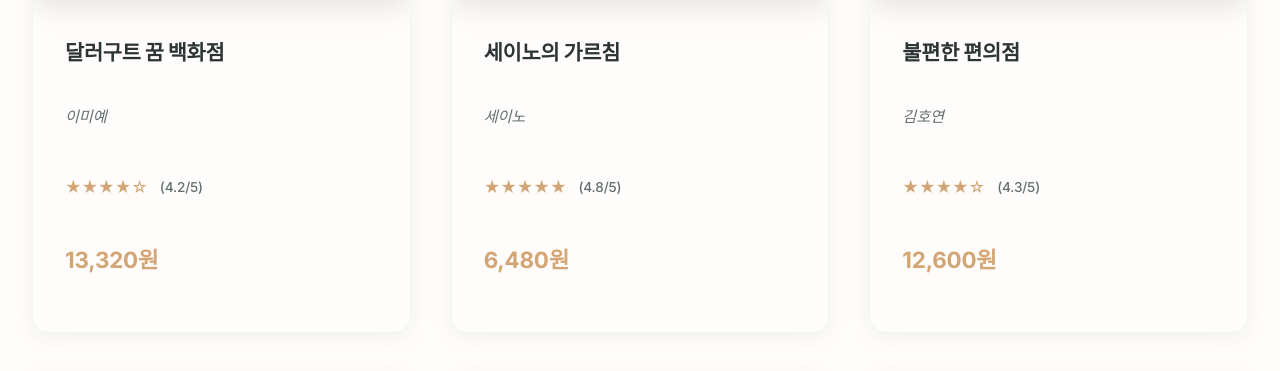
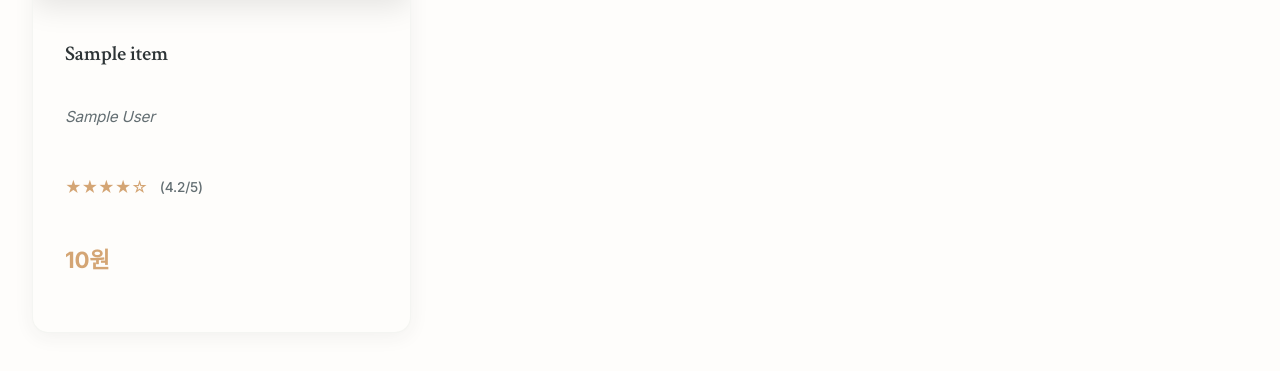
Before and after one commit to crok130/book_store, a Java web app: template finalproject/src/main/webapp/WEB-INF/views/index.jsp in a window 1280 px wide. Shown: the part 3548-3919 px from the top of the page. Run offline with Spring Boot 4, a stand-in JSP engine, Linux system fonts and the light colour scheme; the template is opened without the code that fills it: most values are stand-ins (such as "Sample title", 1, 10 or a date in 2020); grey boxes marked "Sample" are stand-in pictures; the project's own start-up code is not run, and a stand-in starts its controllers and pages; some of the project's set-up classes (security, data sources, template engines, error pages and the like) are left out, and stand-ins take their place.

Commit message:
feat : #34 - 아직 구현 미완성

```diff
--- a/finalproject/src/main/java/net/koreate/bookstore/board/service/BoardServiceImpl.java
+++ b/finalproject/src/main/java/net/koreate/bookstore/board/service/BoardServiceImpl.java
@@ -7,12 +7,14 @@ import java.util.Map;
 import org.springframework.stereotype.Service;
 
 import lombok.RequiredArgsConstructor;
+import lombok.extern.slf4j.Slf4j;
 import net.koreate.bookstore.board.dao.BoardDAO;
 import net.koreate.bookstore.common.utils.Criteria;
 import net.koreate.bookstore.vo.NewBookVO;
 
 @Service
 @RequiredArgsConstructor
+@Slf4j
 public class BoardServiceImpl implements BoardService{
 
 	private final BoardDAO dao;
@@ -24,8 +26,7 @@ public class BoardServiceImpl implements BoardService{
 
 	@Override
 	public NewBookVO readBoard(int newbook_num) throws Exception {
-		// TODO Auto-generated method stub
-		return null;
+		return dao.read(newbook_num);
 	}
 
 	@Override
--- a/finalproject/src/main/java/net/koreate/bookstore/common/utils/FileUtils.java
+++ b/finalproject/src/main/java/net/koreate/bookstore/common/utils/FileUtils.java
@@ -54,8 +54,8 @@ public class FileUtils {
 		System.out.println(formatName);
 
 		if(MediaUtils.getMediaType(formatName) != null) {
-			// 이미지 파일
-			uploadFileName = makeThumbnail(realPath,datePath,uploadFileName);
+			// 이미지 파일 - 원본 이미지 사용
+			uploadFileName = originalUploadFileName;
 		}else {
 			uploadFileName = originalUploadFileName;
 		}
@@ -90,7 +90,7 @@ public class FileUtils {
 			= Scalr.resize(image,
 					Scalr.Method.AUTOMATIC,		// 고정 크기에 따른 상대 크기
 					Scalr.Mode.FIT_TO_HEIGHT,	// 높이를 고정 크기로 지정
-					100);						// 높이는 100px , 너비는 비율에 따라 자동으로 조절
+					300);						// 높이는 300px , 너비는 비율에 따라 자동으로 조절
 		String thumbnailImage
 			= realPath+datePath+File.separator+"s_"+savedName;
 		String ext = savedName.substring(
--- a/finalproject/src/main/java/net/koreate/bookstore/HomeController.java
+++ b/finalproject/src/main/java/net/koreate/bookstore/home/controller/HomeController.java
@@ -1,4 +1,4 @@
-package net.koreate.bookstore;
+package net.koreate.bookstore.home.controller;
 
 import java.util.ArrayList;
 import java.util.List;
--- /dev/null
+++ b/finalproject/src/main/java/net/koreate/bookstore/home/service/HomeService.java
@@ -0,0 +1,5 @@
+package net.koreate.bookstore.home.service;
+
+public interface HomeService {
+
+}
--- a/finalproject/src/main/webapp/WEB-INF/views/index.jsp
+++ b/finalproject/src/main/webapp/WEB-INF/views/index.jsp
@@ -1,6 +1,6 @@
 <%@ page language="java" contentType="text/html; charset=UTF-8"
     pageEncoding="UTF-8"%>
-
+<%@ taglib prefix="c" uri="http://java.sun.com/jsp/jstl/core"%>
     <jsp:include page="common/header.jsp"/>
 
         <section class="search-section">
@@ -19,6 +19,7 @@
             </div>
           </div>
         </section>
+
 
         <section class="recommended-section">
           <div class="container">
@@ -142,107 +143,27 @@
             <h2 class="section-title">독자들의 사랑</h2>
             <p class="section-subtitle">시간이 흘러도 변하지 않는 가치를 인정받은 작품들</p>
             <div class="books-grid">
-              <div class="book-card">
-                <img
-                  src="https://images.unsplash.com/photo-1543002588-bfa74002ed7e?w=400&h=600&fit=crop&crop=face"
-                  alt="달러구트 꿈 백화점"
-                  class="book-image"
-                />
+            <c:forEach var="book" items="${list}">
+               <div class="book-card" onclick="location.href='board/detail?num=${book.newbook_num}'">
+
+                    <img
+                      src="${pageContext.request.contextPath}/img${book.newbook_img}"
+                      alt="${book.newbook_title}"
+                      class="book-image"
+
+                    />
                 <div class="book-info">
-                  <h3 class="book-title">달러구트 꿈 백화점</h3>
-                  <p class="book-author">이미예</p>
+                  <h3 class="book-title">${book.newbook_title}</h3>
+                  <p class="book-author">${book.newbook_author}</p>
                   <div class="book-rating">
                     <span class="stars">★★★★☆</span>
                     <span class="rating-text">(4.2/5)</span>
                   </div>
-                  <div class="book-price">13,320원</div>
-                </div>
-              </div>
+                  <div class="book-price">${book.newbook_price}원</div>
+                 </div>
+               </div>
+			</c:forEach>
 
-              <div class="book-card">
-                <img
-                  src="https://images.unsplash.com/photo-1481627834876-b7833e8f5570?w=400&h=600&fit=crop"
-                  alt="세이노의 가르침"
-                  class="book-image"
-                />
-                <div class="book-info">
-                  <h3 class="book-title">세이노의 가르침</h3>
-                  <p class="book-author">세이노</p>
-                  <div class="book-rating">
-                    <span class="stars">★★★★★</span>
-                    <span class="rating-text">(4.8/5)</span>
-                  </div>
-                  <div class="book-price">6,480원</div>
-                </div>
-              </div>
-
-              <div class="book-card">
-                <img
-                  src="https://images.unsplash.com/photo-1512820790803-83ca734da794?w=400&h=600&fit=crop"
-                  alt="불편한 편의점"
-                  class="book-image"
-                />
-                <div class="book-info">
-                  <h3 class="book-title">불편한 편의점</h3>
-                  <p class="book-author">김호연</p>
-                  <div class="book-rating">
-                    <span class="stars">★★★★☆</span>
-                    <span class="rating-text">(4.3/5)</span>
-                  </div>
-                  <div class="book-price">12,600원</div>
-                </div>
-              </div>
-
-              <div class="book-card">
-                <img
-                  src="https://images.unsplash.com/photo-1621351183012-e2f9972dd9bf?w=400&h=600&fit=crop"
-                  alt="원피스 106권"
-                  class="book-image"
-                />
-                <div class="book-info">
-                  <h3 class="book-title">원피스 106권</h3>
-                  <p class="book-author">오다 에이치로</p>
-                  <div class="book-rating">
-                    <span class="stars">★★★★★</span>
-                    <span class="rating-text">(4.9/5)</span>
-                  </div>
-                  <div class="book-price">4,500원</div>
-                </div>
-              </div>
-
-              <div class="book-card">
-                <img
-                  src="https://images.unsplash.com/photo-1589998059171-988d887df646?w=400&h=600&fit=crop"
-                  alt="아버지의 해방일지"
-                  class="book-image"
-                />
-                <div class="book-info">
-                  <h3 class="book-title">아버지의 해방일지</h3>
-                  <p class="book-author">정지아</p>
-                  <div class="book-rating">
-                    <span class="stars">★★★★☆</span>
-                    <span class="rating-text">(4.1/5)</span>
-                  </div>
-                  <div class="book-price">14,400원</div>
-                </div>
-              </div>
-
-              <div class="book-card">
-                <img
-                  src="https://images.unsplash.com/photo-1507003211169-0a1dd7228f2d?w=400&h=600&fit=crop"
-                  alt="트렌드 코리아 2024"
-                  class="book-image"
-                />
-                <div class="book-info">
-                  <h3 class="book-title">트렌드 코리아 2024</h3>
-                  <p class="book-author">김난도</p>
-                  <div class="book-rating">
-                    <span class="stars">★★★★☆</span>
-                    <span class="rating-text">(4.0/5)</span>
-                  </div>
-                  <div class="book-price">16,200원</div>
-                </div>
-              </div>
             </div>
           <div class="more-button-container">
             <a class="more-btn" href="${path}/board/list">
```
Also changed, not shown: finalproject/src/main/java/net/koreate/bookstore/board/controller/BoardController.java (+13 -10 lines), finalproject/src/main/java/net/koreate/bookstore/board/dao/BoardDAO.java (+5 -2 lines), finalproject/src/main/resources/spring/appServlet/servlet-context.xml (+6 -2 lines), finalproject/src/main/webapp/WEB-INF/views/board/bookdetail.jsp (+22 -9 lines), finalproject/src/main/webapp/WEB-INF/views/tradebook/treadebook_create.jsp (+8 -8 lines), finalproject/src/main/webapp/resources/css/bookdetail.css (line endings or trailing spaces), 2 other files.
